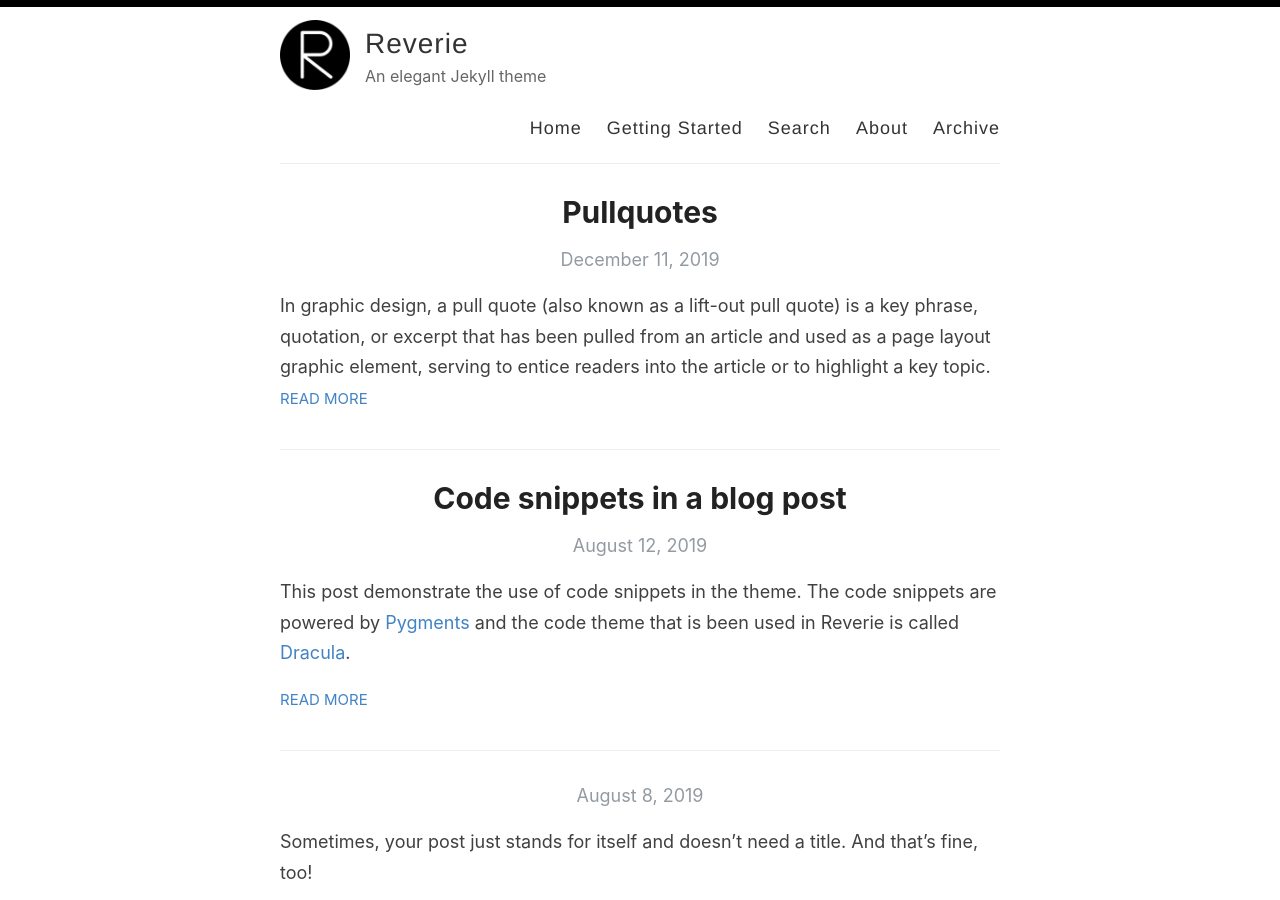
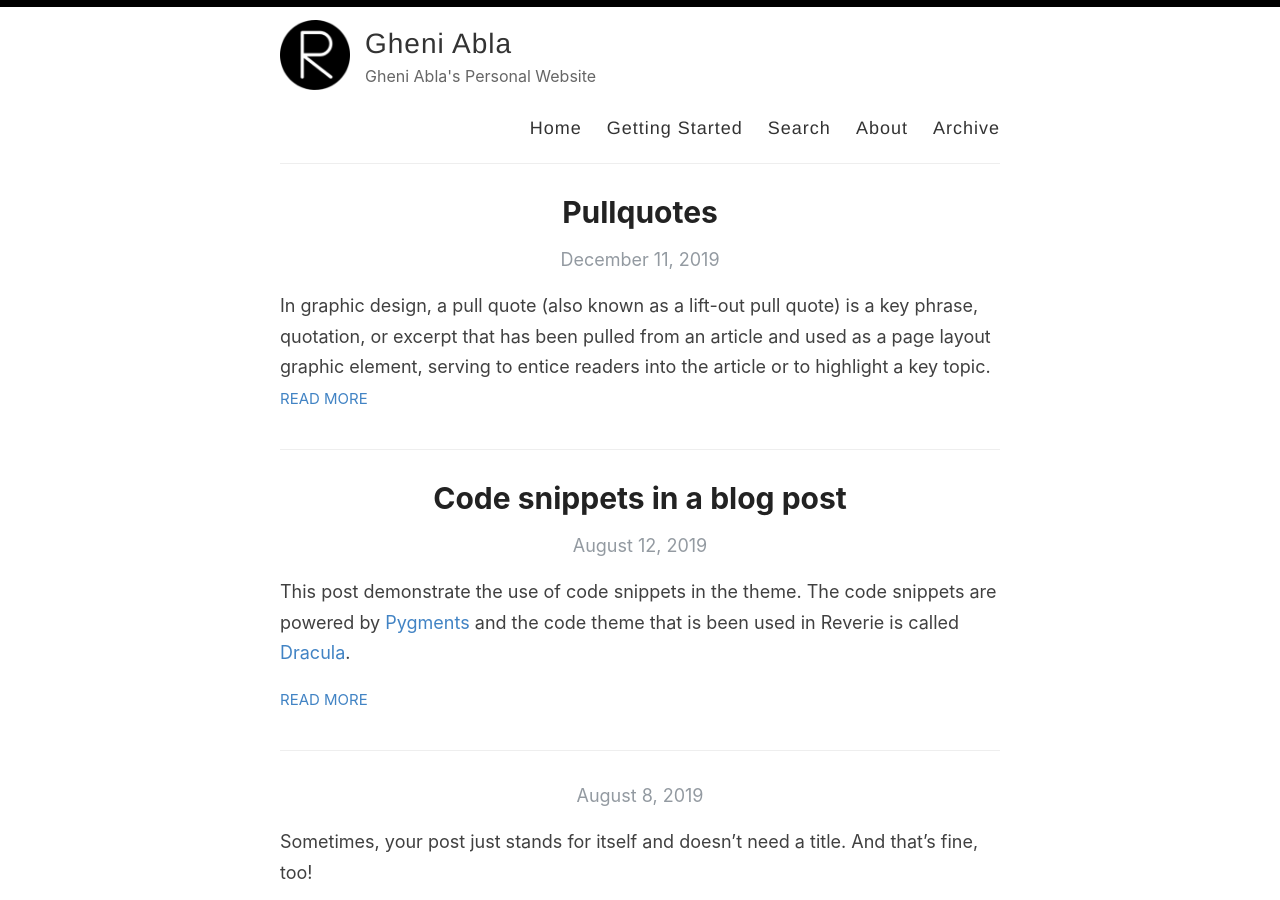
Before and after one commit to gheniabla/gheniabla.github.io, a Jekyll site: the page built from index.html, in a window 1280 px wide and 900 px high. Built offline with Jekyll 4.4.1, drawn with Linux system fonts in a browser that asks for light colours; the list of posts is cut into pages by our own code.

Commit message:
Update _config.yml

```diff
--- a/_config.yml
+++ b/_config.yml
@@ -3,13 +3,13 @@
 #
 
 # Name of your site (displayed in the header)
-name: Reverie
+name: Gheni Abla
 
 # Name of the author
-author: Amit Merchant
+author: Gheni Abla
 
 # Short bio or description (displayed in the header)
-description: An elegant Jekyll theme
+description: Gheni Abla's Personal Website
 
 # URL of your avatar or profile pic (you could use your GitHub profile pic)
 avatar: /images/reverie.png
@@ -21,15 +21,15 @@
 # Includes an icon in the footer for each username you enter
 footer-links:
   dribbble:
-  email: amit.d.merchant@gmail.com
+  email: Gheni.Abla@gmail.com
   facebook:
   flickr:
-  github: amitmerchant1990/reverie
+  github: github.com/gheniabla
   instagram:
   linkedin:
   pinterest:
   rss: rss
-  twitter: amit_merchant
+  twitter: gheniabla
   stackoverflow:
   youtube: # channel/<your_long_string> or user/<user-name>
   googleplus: # anything in your profile username that comes after plus.google.com/
@@ -55,7 +55,7 @@
 # (http://yourusername.github.io/repository-name)
 # and NOT your User repository (http://yourusername.github.io)
 # then add in the baseurl here, like this: "/repository-name"
-baseurl: "/reverie"
+baseurl: ""
 
 #
 # !! You don't need to change any of the configuration flags below !!
```
